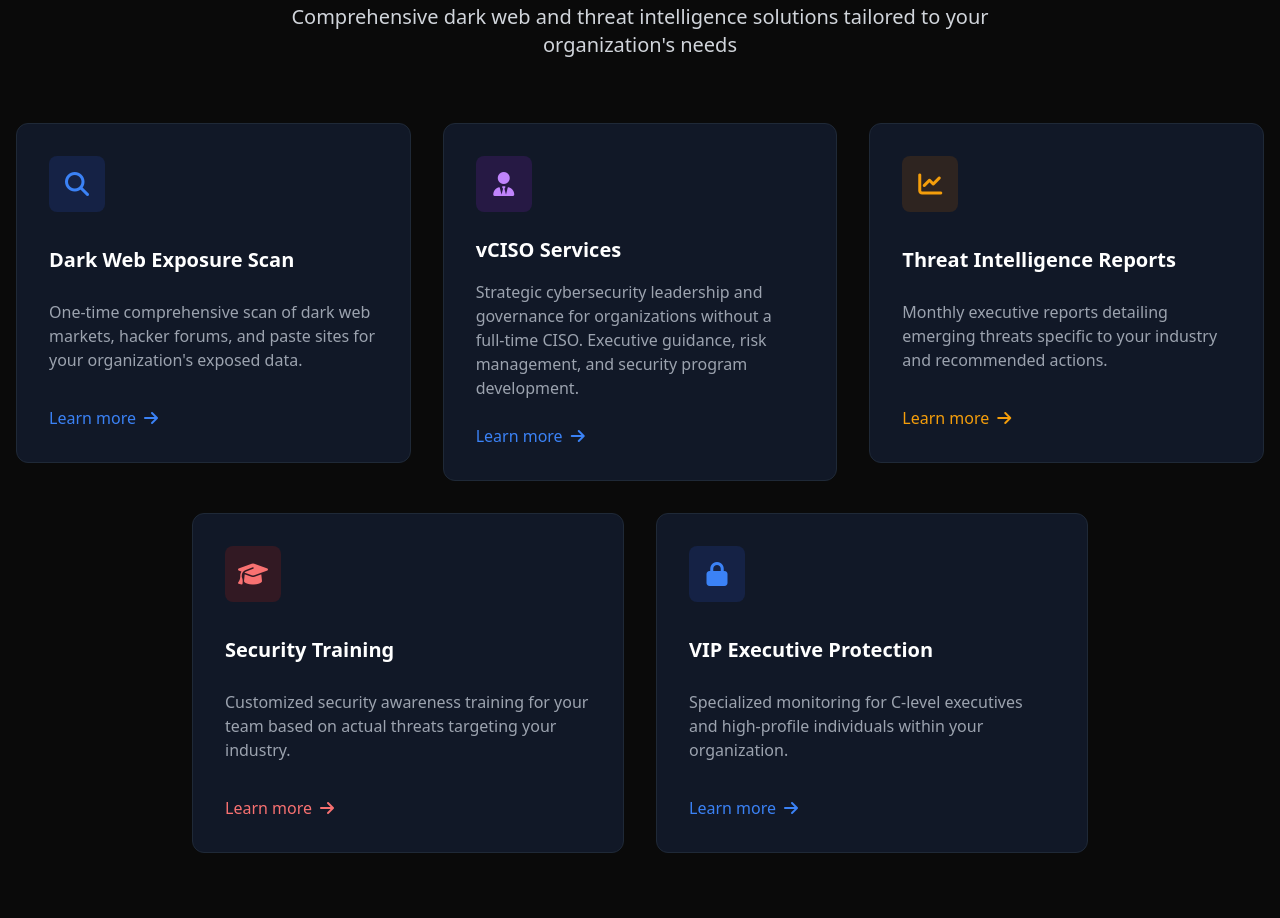
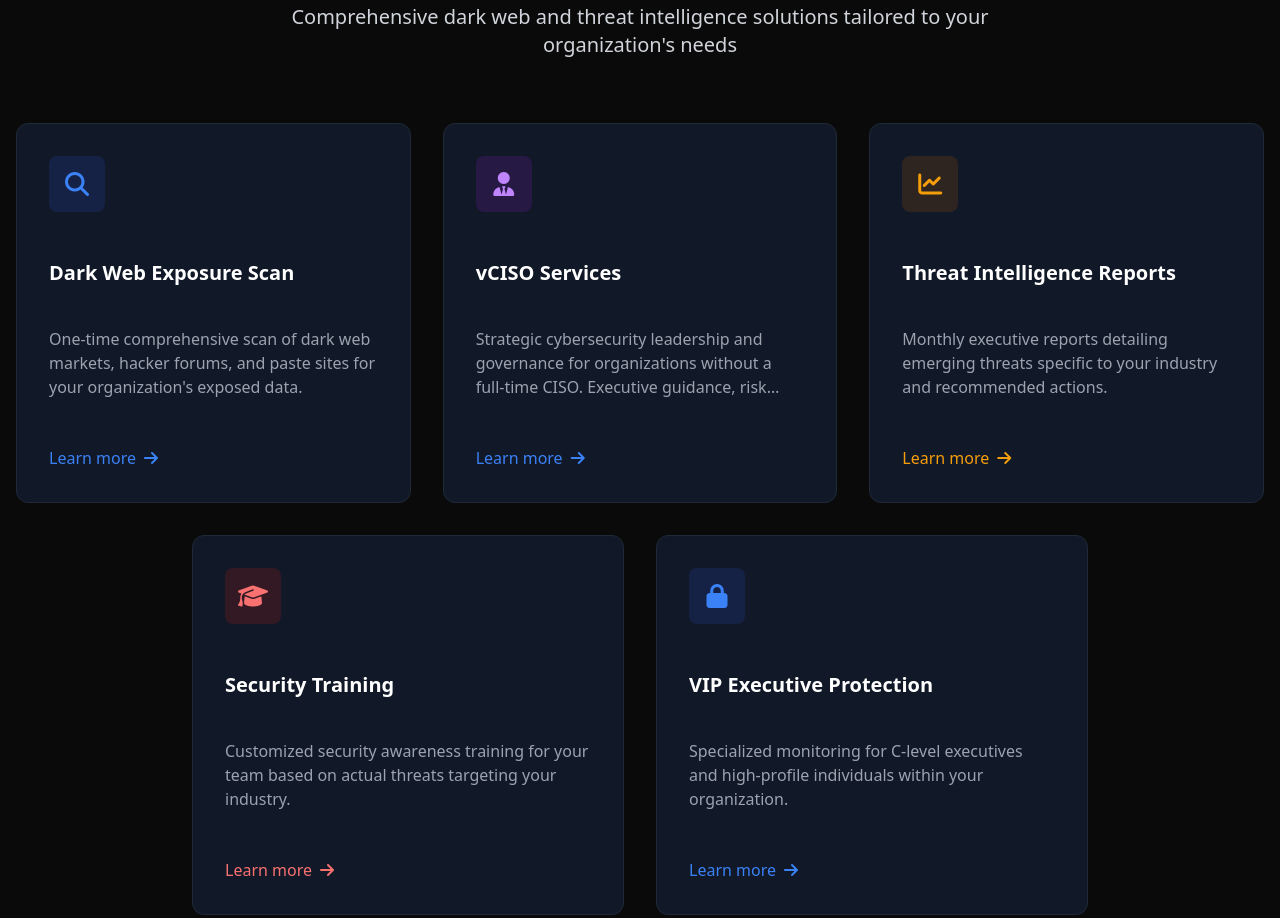
Before and after one commit to aegisceo/aegissecconsulting, a plain HTML site: page index.html in a window 1280 px wide. Shown: the part 960-1878 px from the top of the page. Drawn offline with nearby package versions, Linux system fonts and the light colour scheme.

Commit message:
Set fixed height for all service cards for perfect balance and truncate overflow text

```diff
--- a/index.html
+++ b/index.html
@@ -53,10 +53,18 @@
             width: 100%;
         }
         .service-card {
-            min-height: 340px;
+            height: 380px;
             display: flex;
             flex-direction: column;
             justify-content: space-between;
+            overflow: hidden;
+        }
+        .service-card p {
+            overflow: hidden;
+            text-overflow: ellipsis;
+            display: -webkit-box;
+            -webkit-line-clamp: 3;
+            -webkit-box-orient: vertical;
         }
         @media (min-width: 768px) {
             .services-bottom-row {
```
